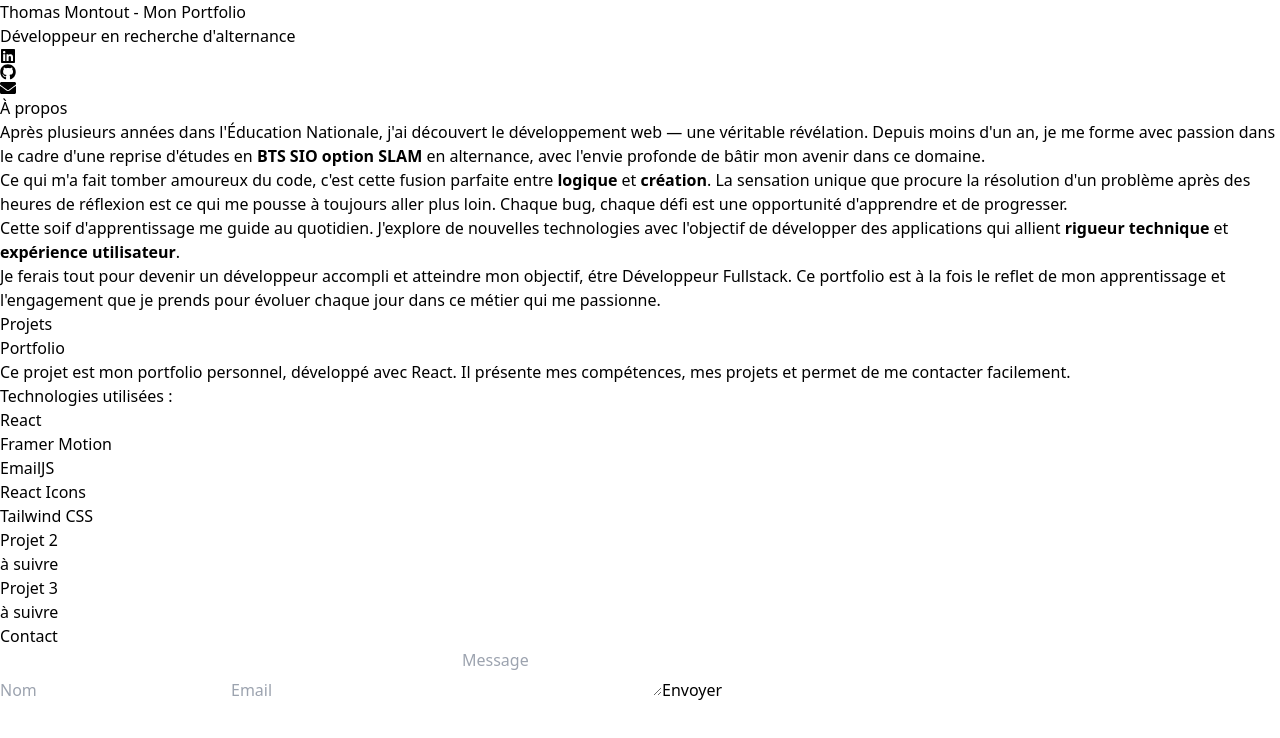
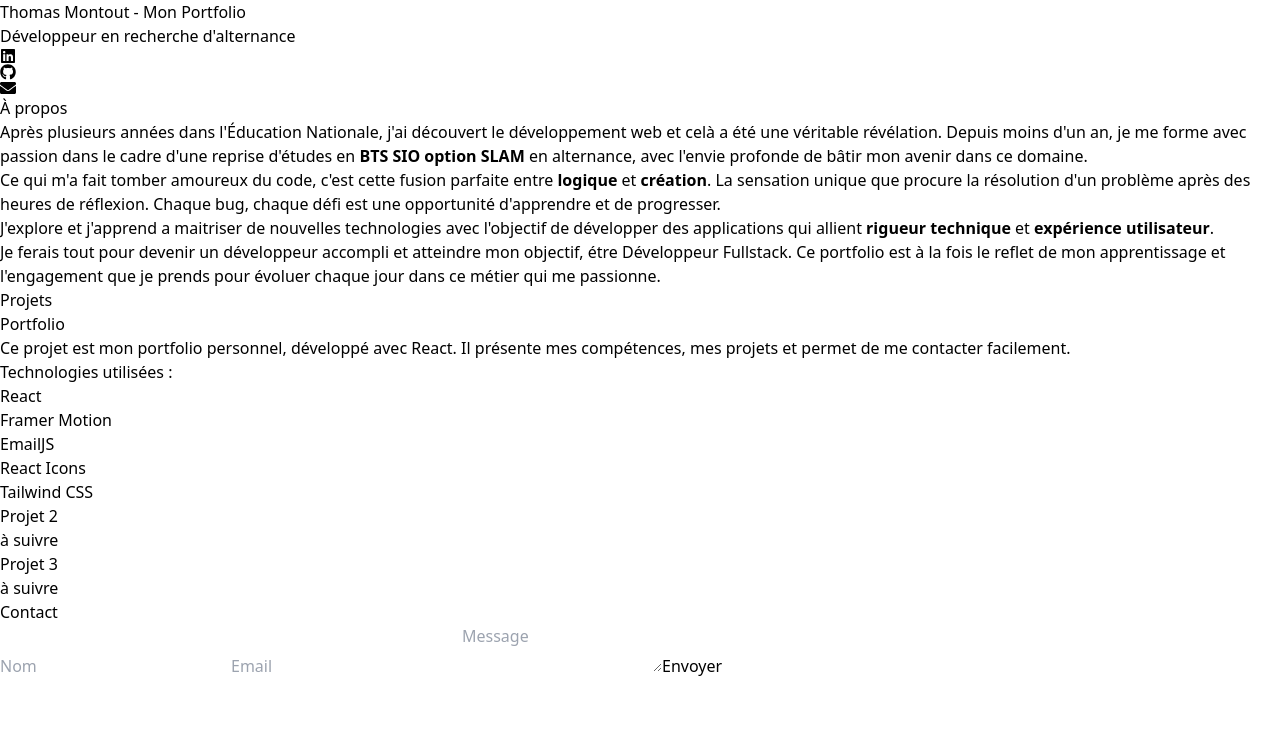
Before and after one commit to TaeVieDev/Portfolio_Dev, a React (Vite) app: page / in a window 1280 px wide. Shown: the top 738 px of the page. Built offline with nearby package versions, Linux system fonts and the light colour scheme.

Commit message:
orthographe

```diff
--- a/src/App.jsx
+++ b/src/App.jsx
@@ -82,13 +82,13 @@ export default function Portfolio() {
       >
         <h2 className="text-2xl font-semibold text-white sm:text-xl">À propos</h2>
         <p className="mt-2 text-gray-300 sm:text-base">
-        Après plusieurs années dans l'Éducation Nationale, j'ai découvert le développement web — une véritable révélation. Depuis moins d'un an, je me forme avec passion dans le cadre d'une reprise d'études en <strong>BTS SIO option SLAM</strong> en alternance, avec l'envie profonde de bâtir mon avenir dans ce domaine.
+        Après plusieurs années dans l'Éducation Nationale, j'ai découvert le développement web et celà a été une véritable révélation. Depuis moins d'un an, je me forme avec passion dans le cadre d'une reprise d'études en <strong>BTS SIO option SLAM</strong> en alternance, avec l'envie profonde de bâtir mon avenir dans ce domaine.
         </p>
         <p className="mt-2 text-gray-300 sm:text-base">
-        Ce qui m'a fait tomber amoureux du code, c'est cette fusion parfaite entre <strong>logique</strong> et <strong>création</strong>. La sensation unique que procure la résolution d'un problème après des heures de réflexion est ce qui me pousse à toujours aller plus loin. Chaque bug, chaque défi est une opportunité d'apprendre et de progresser.
+        Ce qui m'a fait tomber amoureux du code, c'est cette fusion parfaite entre <strong>logique</strong> et <strong>création</strong>. La sensation unique que procure la résolution d'un problème après des heures de réflexion. Chaque bug, chaque défi est une opportunité d'apprendre et de progresser.
         </p>
         <p className="mt-2 text-gray-300 sm:text-base">
-        Cette soif d'apprentissage me guide au quotidien. J'explore de nouvelles technologies avec l'objectif de développer des applications qui allient <strong>rigueur technique</strong> et <strong>expérience utilisateur</strong>.
+        J'explore et j'apprend a maitriser de nouvelles technologies avec l'objectif de développer des applications qui allient <strong>rigueur technique</strong> et <strong>expérience utilisateur</strong>.
         </p>
         <p className="mt-2 text-gray-300 sm:text-base">
         Je ferais tout pour devenir un développeur accompli et atteindre mon objectif, étre Développeur Fullstack. Ce portfolio est à la fois le reflet de mon apprentissage et l'engagement que je prends pour évoluer chaque jour dans ce métier qui me passionne.
```
